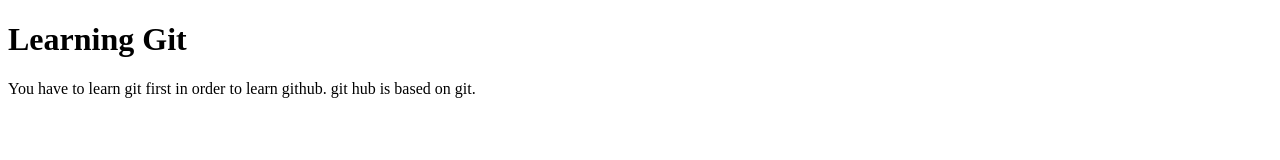
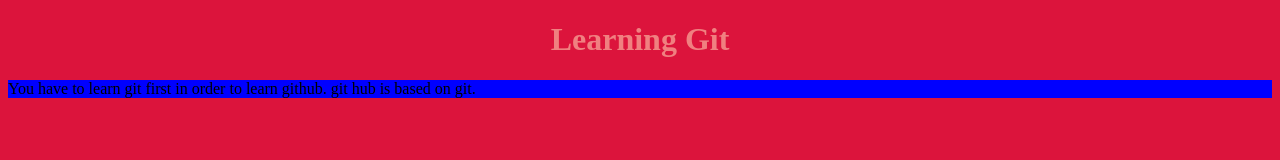
Before and after one commit to tanvir8985/learnGit, a plain HTML site: page index.html in a window 1280 px wide. Drawn offline with Linux system fonts and the light colour scheme.

Commit message:
did some crazy edits

```diff
--- a/index.html
+++ b/index.html
@@ -6,6 +6,7 @@
     <meta name="viewport" content="width=device-width, initial-scale=1.0">
     <meta http-equiv="X-UA-Compatible" content="ie=edge">
     <title>Learning git</title>
+    <link rel="stylesheet" href="style.css">
 </head>
 
 <body>
--- a/style.css
+++ b/style.css
@@ -4,8 +4,10 @@
 
 h1 {
     color: lightcoral;
+    text-align: center;
 }
 
 p {
     background: lightgreen;
+    background-color: blue;
 }
```
